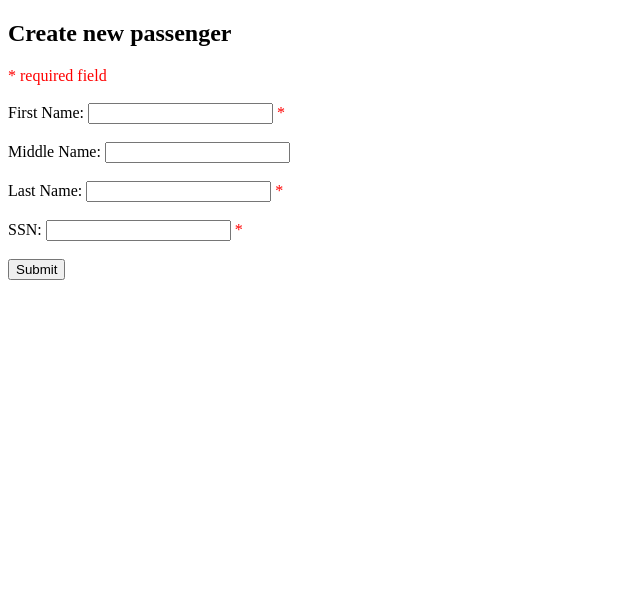
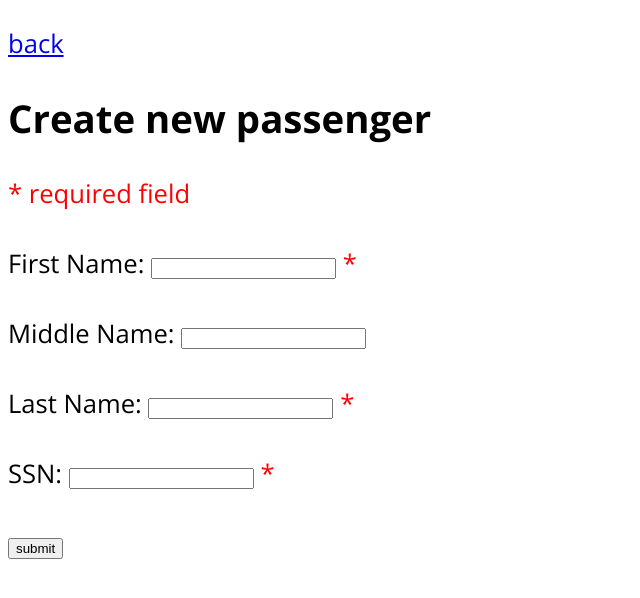
Before and after one commit to wsjung/crispy-guacamole, a PHP site: page /passengerForm.php in a window 1280 px wide. Shown: the top 598 px of the page, without its empty margins (0-640 px from the left). Run offline with PHP 8.4, Linux system fonts and the light colour scheme.

Commit message:
merged with derek's HTML and CSS polishing code and updated passengerForm.php to handle updates

```diff
--- a/public_html/passengerForm.php
+++ b/public_html/passengerForm.php
@@ -1,9 +1,12 @@
 <!DOCTYPE html>
 <html>
 <head>
-    <link rel="stylesheet" type="text/css" href="styles.css">
+    <link rel="stylesheet" type="text/css" href="showPassengers.css">
 </head>
 <body>
+    <p>
+        <a href='index.php'>back</a>
+    </p>
 <h2>Create new passenger</h2>
 <div>
     <span class="error">* required field</span><br><br>
@@ -37,7 +40,8 @@
             } ?>
             </span><br><br>
 
-    	<input type="submit">
+    	<input type="submit" <?php echo (isset($_GET['update'])) ? 'value="update" name="update"' : ' value="submit"'; ?> >
+    </form>
 </div>
 </body>
 </html>
--- a/public_html/runSQL.php
+++ b/public_html/runSQL.php
@@ -1,6 +1,12 @@
 <!DOCTYPE html>
 <html>
+<head>
+    <link rel="stylesheet" type="text/css" href="showPassengers.css">
+</head>
 <body>
+    <p>
+        <a href='index.php'>back</a>
+    </p>
 <h3>
     Enter SQL Query:
 </h3>
--- /dev/null
+++ b/public_html/showPassengers.css
@@ -0,0 +1,16 @@
+@import url(https://fonts.googleapis.com/css?family=Open+Sans:300,700);
+
+body {
+	background-color: #ffffff;
+	font-family: 'Open Sans', sans-serif;
+	font-size: 2vw;
+}
+
+
+p span {
+	background-color: #bfbfbf;
+}
+
+.error {
+	color: red;
+}
--- a/public_html/styles.css
+++ b/public_html/styles.css
@@ -1,5 +1,24 @@
+@import url(https://fonts.googleapis.com/css?family=Open+Sans:300,700);
+
 body {
-	background-color: #;
+	background-color: #ffffff;
+	font-family: 'Open Sans', sans-serif;
+}
+
+
+h1{
+	font-size: 4vw;
+}
+h1 span{
+	background-color: black;
+}
+
+p.links{
+	background-color: #bfbfbf;
+}
+
+div {
+    background-color: #a8a8a8;
 }
 
 
@@ -24,6 +43,22 @@ ul li {
 	margin-right: auto;
 }
 
-.error {
-	color: red;
+
+a{
+	color: white
+	text-shadow: 3px 2px red
+
 }
+
+a:visited {
+    color: white
+}
+a:hover {
+    color: white
+}
+a:focus {
+    color: white
+}
+a:active {
+    color: white
+}
```
Also changed, not shown: public_html/form_handler.php (+12 -2 lines), public_html/index.php (+15 -3 lines), public_html/showPassengers.php (+9 -2 lines), public_html/myDB/airport.db.
